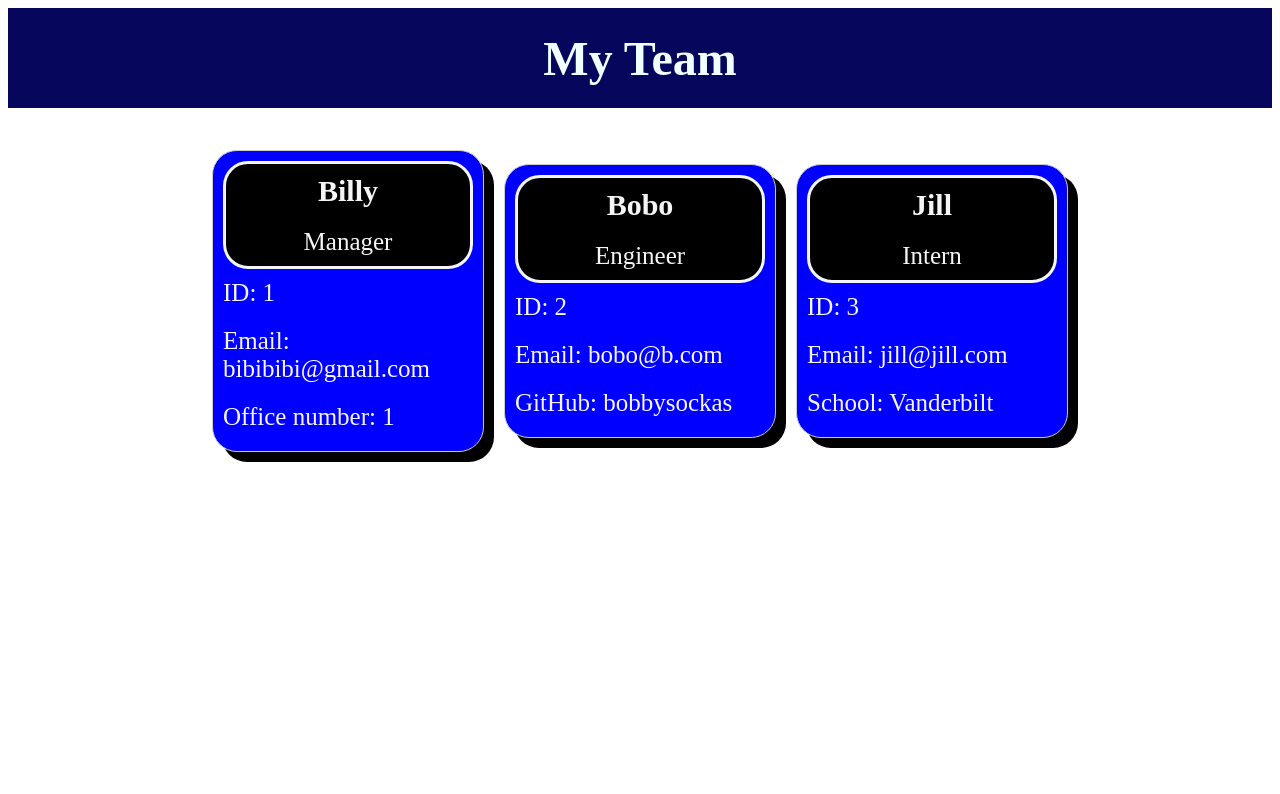
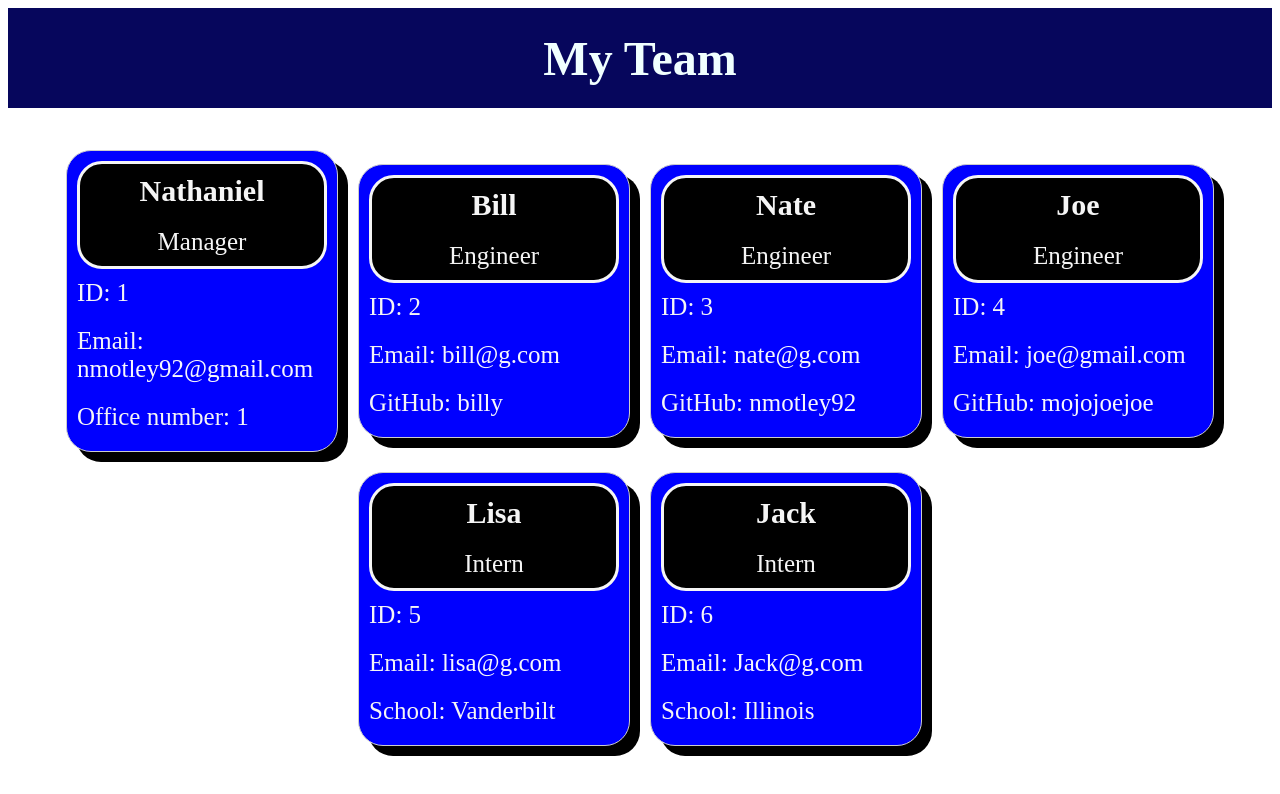
Before and after one commit to Nmotley92/employee-list, a website: page dist/index.html in a window 1280 px wide. Drawn offline with Linux system fonts and the light colour scheme.

```diff
--- a/dist/index.html
+++ b/dist/index.html
@@ -18,11 +18,11 @@
 
           <div class="card">
             <div class="card-header">
-                <h3>Billy </h3>
+                <h3>Nathaniel</h3>
                 <p>Manager</p>
             </div>
             <p>ID: 1</p>
-            <p>Email: <a href="mailto:bibibibi@gmail.com">bibibibi@gmail.com</a></p>
+            <p>Email: <a href="mailto:nmotley92@gmail.com">nmotley92@gmail.com</a></p>
             <p>Office number: 1</p>
 
 
@@ -31,30 +31,69 @@
 
           <div class="card">
             <div class="card-header">
-                <h3>Bobo</h3>
+                <h3>Bill</h3>
                 <p>Engineer</p>
             </div>
             <p>ID: 2</p>
-            <p>Email: <a href="mailto:bobo@b.com">bobo@b.com</a></p>
+            <p>Email: <a href="mailto:bill@g.com">bill@g.com</a></p>
 
-            <p>GitHub: <a href="https://github.com/bobbysockas" target="_blank">bobbysockas</a></p>
+            <p>GitHub: <a href="https://github.com/billy" target="_blank">billy</a></p>
 
           </div>
 
 
           <div class="card">
             <div class="card-header">
-                <h3>Jill</h3>
+                <h3>Nate</h3>
+                <p>Engineer</p>
+            </div>
+            <p>ID: 3</p>
+            <p>Email: <a href="mailto:nate@g.com">nate@g.com</a></p>
+
+            <p>GitHub: <a href="https://github.com/nmotley92" target="_blank">nmotley92</a></p>
+
+          </div>
+
+
+          <div class="card">
+            <div class="card-header">
+                <h3>Joe</h3>
+                <p>Engineer</p>
+            </div>
+            <p>ID: 4</p>
+            <p>Email: <a href="mailto:joe@gmail.com">joe@gmail.com</a></p>
+
+            <p>GitHub: <a href="https://github.com/mojojoejoe" target="_blank">mojojoejoe</a></p>
+
+          </div>
+
+
+          <div class="card">
+            <div class="card-header">
+                <h3>Lisa</h3>
                 <p>Intern</p>
             </div>
-            <p>ID: 3</p>
-            <p>Email: <a href="mailto:jill@jill.com">jill@jill.com</a></p>
+            <p>ID: 5</p>
+            <p>Email: <a href="mailto:lisa@g.com">lisa@g.com</a></p>
 
 
             <p>School: Vanderbilt</p>
           </div>
 
 
+          <div class="card">
+            <div class="card-header">
+                <h3>Jack</h3>
+                <p>Intern</p>
+            </div>
+            <p>ID: 6</p>
+            <p>Email: <a href="mailto:Jack@g.com">Jack@g.com</a></p>
+
+
+            <p>School: Illinois</p>
+          </div>
+
+
       </div>
     </body>
     </html>
```
Also changed, not shown: README.md.
